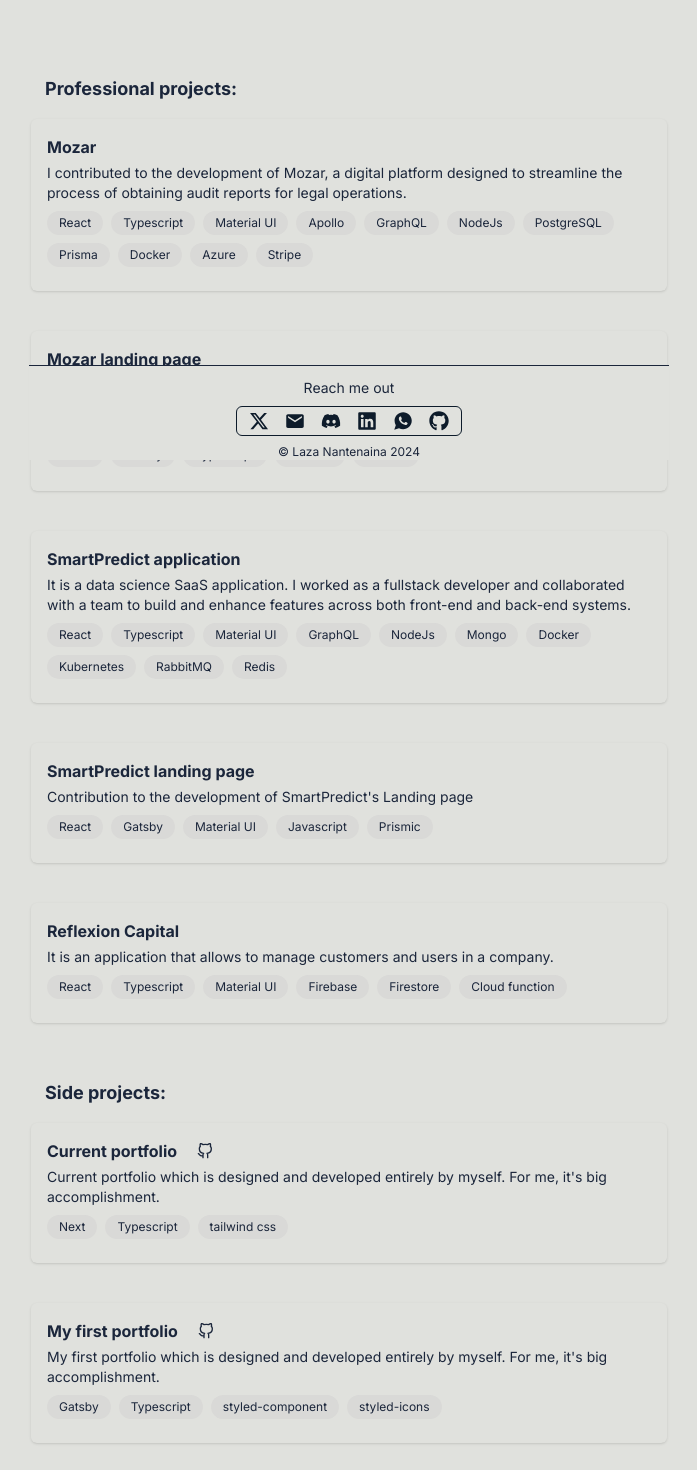
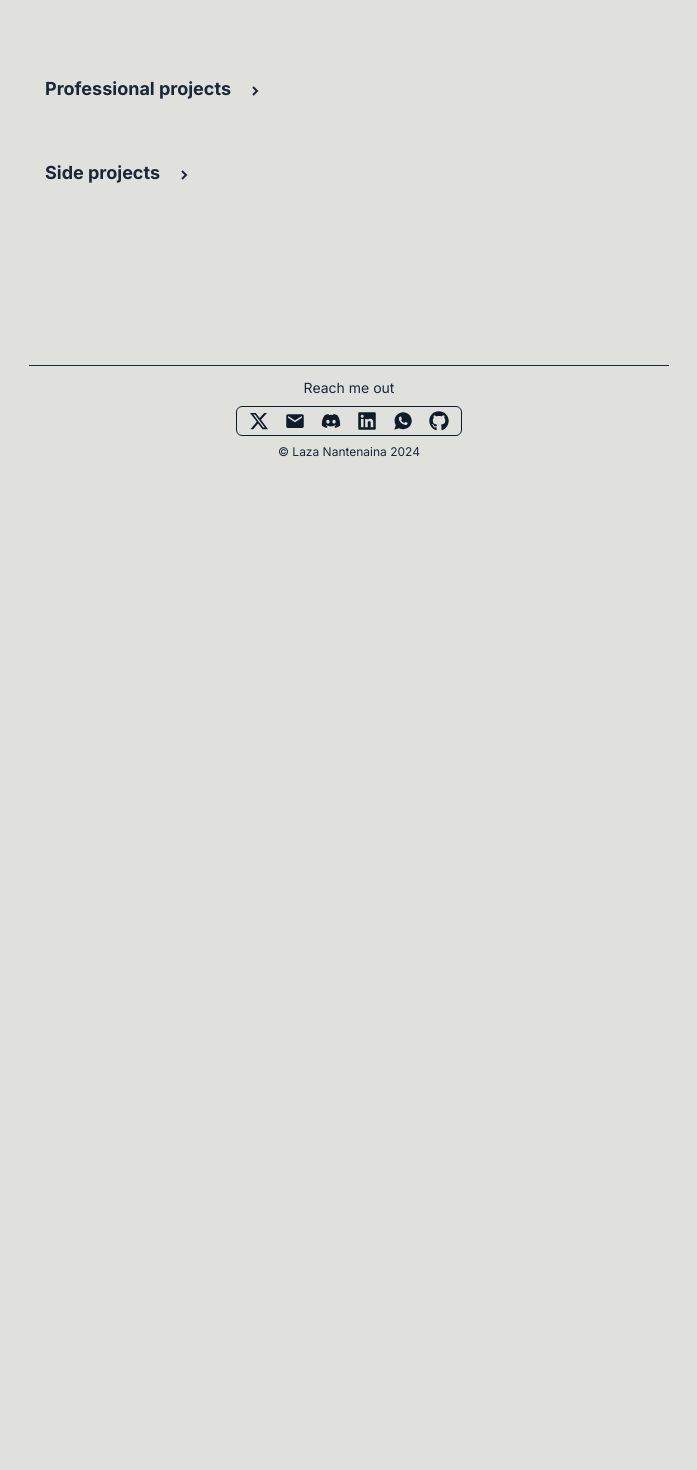
Before and after one commit to laza6030/portfolio-2.0, a Next.js app: page / in a window 1280 px wide. Shown: the part 340-1810 px from the top of the page, without its empty margins (291-988 px from the left). After the commit the page ends 800 px from the top, so only its background shows below. Built offline with nearby package versions, Linux system fonts and the light colour scheme.

Commit message:
feat: add animation and make projects openable

```diff
--- a/src/app/components/IntroduceMe.tsx
+++ b/src/app/components/IntroduceMe.tsx
@@ -4,11 +4,11 @@
 export default function IntroduceMe() {
   return (
     <div className="mb-auto mt-[10%] flex flex-col p-4">
-      <p className="text-xl">Hello! I'm Laza Nantenaina</p>
+      <p className="animate-opacity text-xl">Hello! I'm Laza Nantenaina</p>
 
       <br />
 
-      <p className="text-justify text-[15px]">
+      <p className="animate-opacity text-justify text-[15px]">
         I’m a passionate software engineer with 4 years of experience in
         building efficient and scalable applications, particularly using
         JavaScript. With a strong focus on web development, I have honed my
--- /dev/null
+++ b/src/app/components/Project/Project.tsx
@@ -0,0 +1,42 @@
+import { useState } from "react";
+import { BiSolidChevronRight } from "react-icons/bi";
+import { Project as ProjectType } from "@/app/types";
+import ProjectItem from "./ProjectItem";
+
+interface Props {
+  title: string;
+  projects: ProjectType[];
+}
+
+export default function Project({ title, projects }: Props) {
+  const [isExpanded, setIsExpanded] = useState<boolean>(false);
+
+  const onClick = () => {
+    setIsExpanded((isExpanded) => !isExpanded);
+  };
+
+  return (
+    <div>
+      <div
+        className="flex animate-fade-up items-center animation-delay-[500ms] hover:cursor-pointer"
+        onClick={onClick}
+      >
+        <h3 className="p-4 font-bold">{title}</h3>
+        <BiSolidChevronRight className="mt-1 font-bold" />
+      </div>
+      <br />
+
+      {isExpanded && (
+        <div className="flex flex-wrap justify-start">
+          {projects.map((project, index) => (
+            <ProjectItem
+              key={`project-item-${index}`}
+              {...project}
+              index={index}
+            />
+          ))}
+        </div>
+      )}
+    </div>
+  );
+}
--- a/src/app/components/Project/ProjectItem.tsx
+++ b/src/app/components/Project/ProjectItem.tsx
@@ -2,13 +2,19 @@
 
 import { Project } from "@/app/types";
 
-interface IProps extends Project {}
+interface IProps extends Project {
+  index: number;
+  className?: string;
+}
 
 export default function ProjectItem(props: IProps) {
-  const { title, description, tools, link, githubLink } = props;
+  const { title, description, tools, githubLink, className, index } = props;
 
   return (
-    <div className="mb-10 ml-[2px] mr-[2px] w-full rounded-md p-4 shadow dark:shadow-dark-blue">
+    <div
+      className={`mb-10 ml-[2px] mr-[2px] w-full animate-fade-up rounded-md p-4 opacity-0 shadow dark:shadow-dark-blue ${className}`}
+      style={{ animationDelay: `${(index + 1) * 200}ms` }}
+    >
       <h6 className="mb-1 flex items-center font-bold">
         {title}
         {githubLink && (
--- a/src/app/components/Project/index.tsx
+++ b/src/app/components/Project/index.tsx
@@ -1,26 +1,12 @@
 import { projectList, sideProjectList } from "@/app/lib/data";
-import ProjectItem from "./ProjectItem";
+import Project from "./Project";
 
 export default function Projects() {
   return (
-    <div className="mb-32 mt-10 flex flex-wrap p-4 pl-0 pr-0">
-      <h3 className="p-4 font-bold">Professional projects:</h3>
-      <br />
-      <div className="flex flex-wrap justify-start">
-        {projectList.map((project, index) => (
-          <ProjectItem key={`project-item-${index}`} {...project} />
-        ))}
-      </div>
+    <div className="mb-32 mt-10 flex flex-col p-4 pl-0 pr-0">
+      <Project title="Professional projects" projects={projectList} />
 
-      <br />
-
-      <h3 className="p-4 font-bold">Side projects:</h3>
-      <br />
-      <div className="flex flex-wrap justify-start">
-        {sideProjectList.map((project, index) => (
-          <ProjectItem key={`side-project-item-${index}`} {...project} />
-        ))}
-      </div>
+      <Project title="Side projects" projects={sideProjectList} />
     </div>
   );
 }
--- a/tailwind.config.ts
+++ b/tailwind.config.ts
@@ -28,15 +28,18 @@
           "75%": { fontSize: "1.1rem", opacity: "0.8" },
           "100%": { left: "10px", fontSize: ".8rem", opacity: "0.6" },
         },
-
         down: {
-          "0%": { top: "-40px", opacity: "0" },
-          "25%": { top: "-30px", opacity: "0.3" },
-          "50%": { top: "-20px", opacity: "0.5" },
-          "75%": { top: "-10px", opacity: "0.7" },
-          "100%": { top: "0px", opacity: "1" },
+          "0%": { transform: "translateY(-40px)", opacity: "0" },
+          "100%": { transform: "translateY(0)", opacity: "1" },
         },
-
+        up: {
+          "0%": { transform: "translateY(30px)", opacity: "0" },
+          "100%": { transform: "translateY(0)", opacity: "1" },
+        },
+        opacity: {
+          "0%": { opacity: "0" },
+          "100%": { opacity: "1" },
+        },
         progress: {
           "0%": { width: "0%" },
           "50%": { width: "50%" },
@@ -47,6 +50,8 @@
         "moving-arrow": "arrow 1.1s linear infinite",
         "fade-down": "down .8s ease-out",
         "progress-bar": "progress 1s ease-out",
+        "fade-up": "up .8s ease-out forwards",
+        opacity: "opacity .8s linear",
       },
       transitionProperty: {
         bg: "background-color",
```
